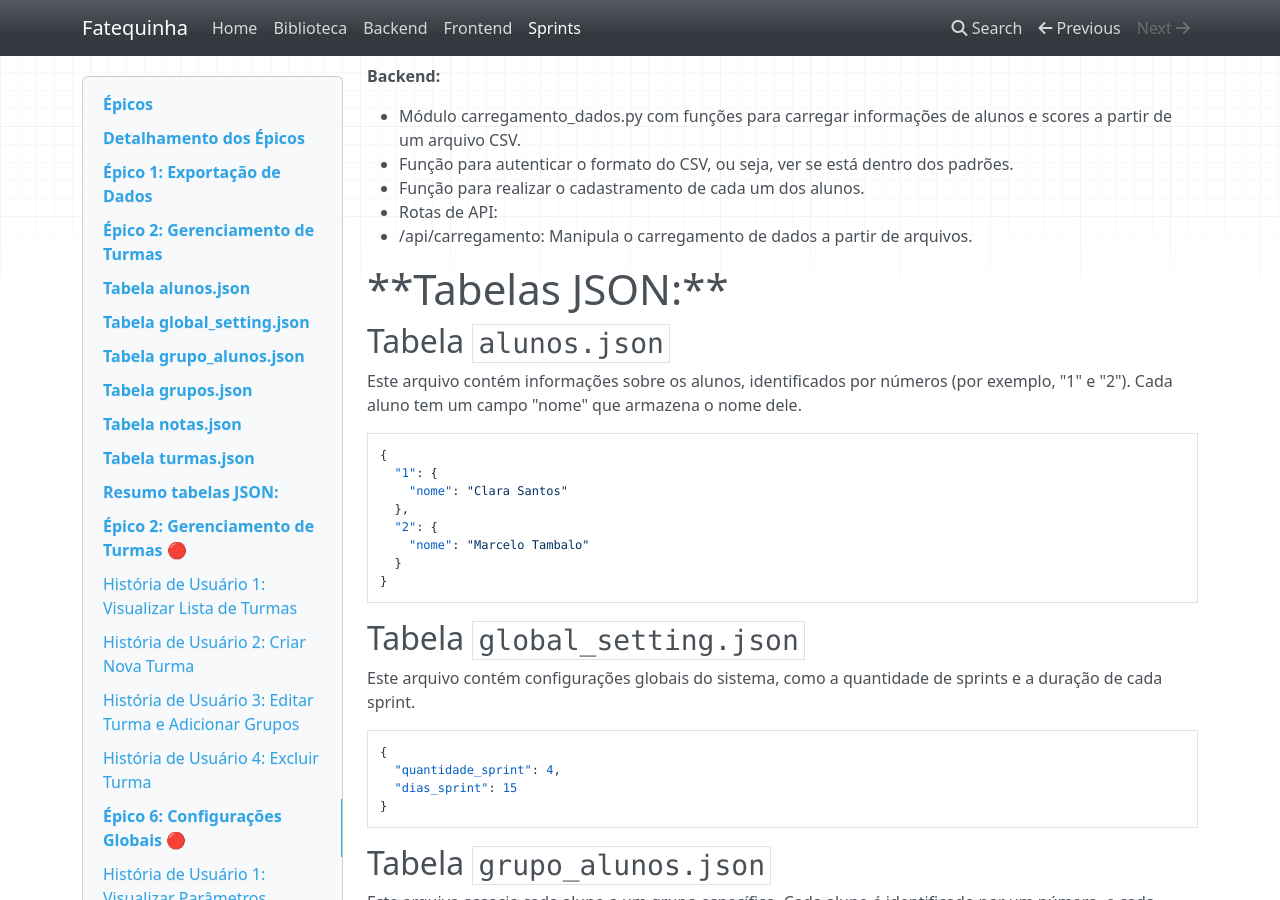
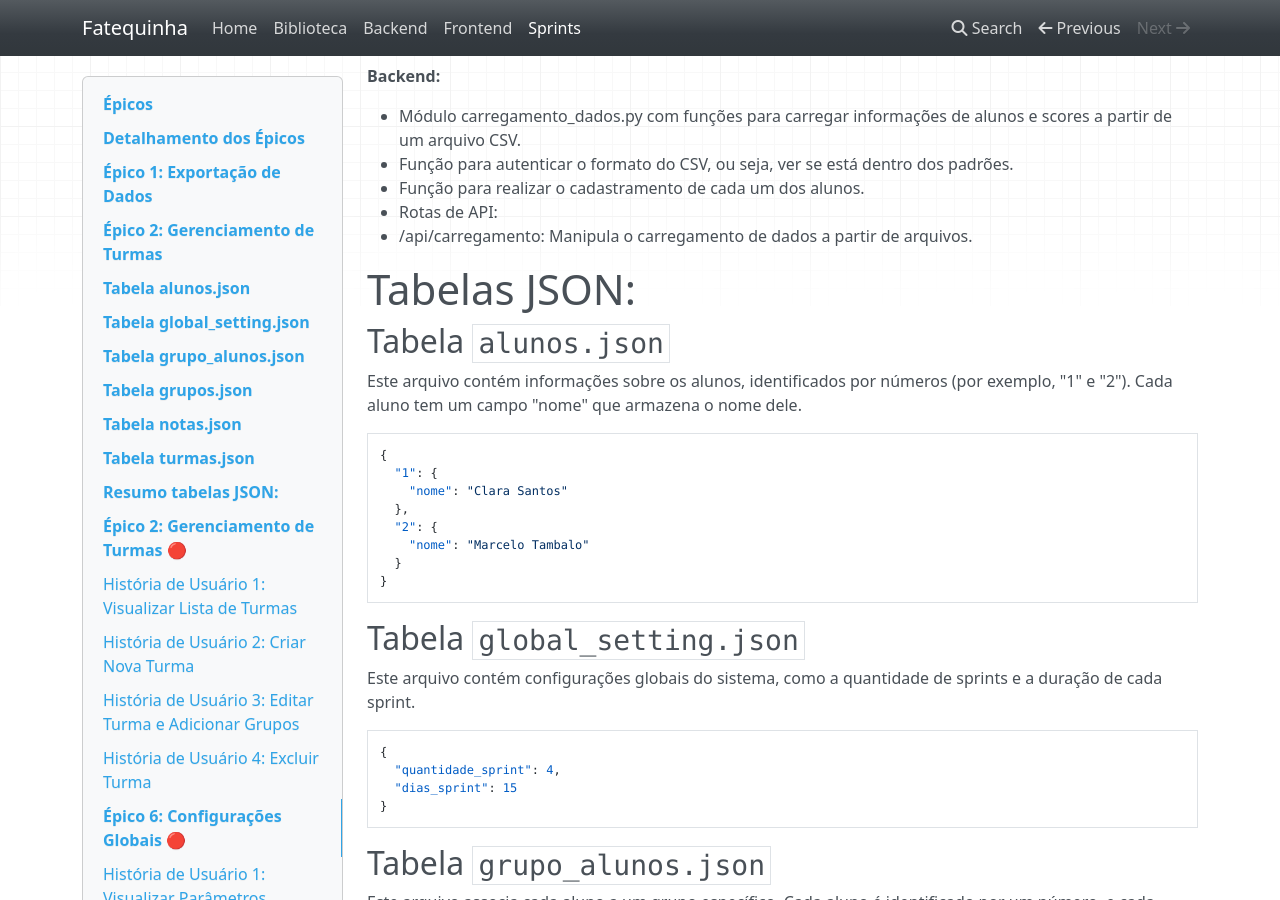
Before and after one commit to c137santos/FATEC-API-1S-DOCUMENTS, an MkDocs documentation site: the page built from docs/sprints.md, in a window 1280 px wide and 900 px high, scrolled down 16511 px. Built offline with MkDocs 1.6.1, drawn with Linux system fonts in a browser that asks for light colours; nearby versions of some CDN libraries.

```diff
--- a/docs/sprints.md
+++ b/docs/sprints.md
@@ -318,7 +318,7 @@
 - Rotas de API:
   - /api/carregamento: Manipula o carregamento de dados a partir de arquivos.
 
-<h1>**Tabelas JSON:**</h1>
+<h1>Tabelas JSON:</h1>
 
 ## Tabela `alunos.json`
 
```
